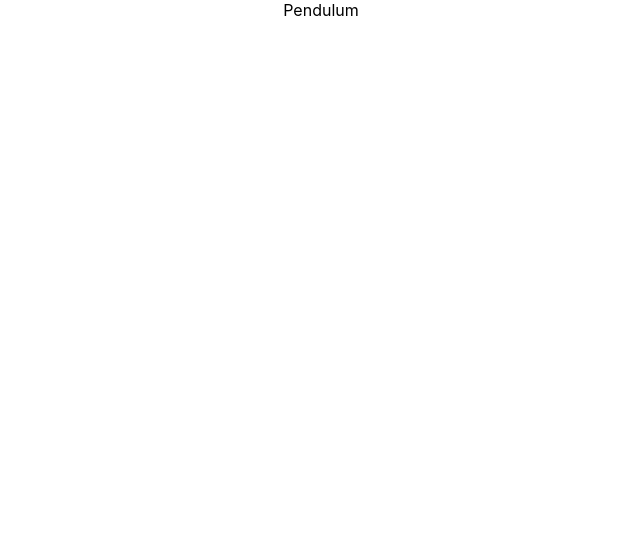
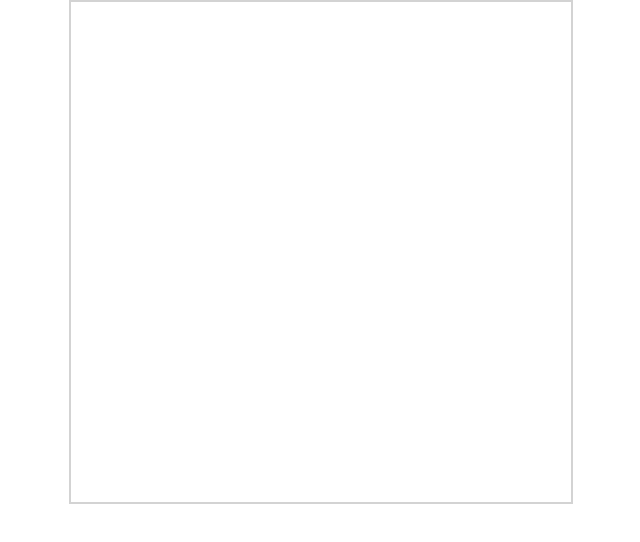
Before and after one commit to b-lukaszuk/ts_js_luzne_zadanka, a React (Create React App) app in the folder part2_Feb_2022/task2/my-app/: page / in a window 1280 px wide. Shown: the top 542 px of the page, without its empty margins (319-959 px from the left). Built offline with nearby package versions, Linux system fonts and the light colour scheme.

Commit message:
dod. komponent Canvas zawierajacy tag canvas

```diff
--- a/part2_Feb_2022/task2/my-app/src/App.tsx
+++ b/part2_Feb_2022/task2/my-app/src/App.tsx
@@ -1,10 +1,11 @@
 import React from 'react';
 import './App.css';
+import Canvas from './canvas/Canvas';
 
 const App: React.FC = () => {
     return (
         <div className="App">
-            Pendulum
+            <Canvas />
         </div>
     );
 }
--- /dev/null
+++ b/part2_Feb_2022/task2/my-app/src/canvas/Canvas.css
@@ -0,0 +1,5 @@
+.canvas {
+    border: 2px solid lightgray;
+    width: 500px;
+    height: 500px
+}
--- /dev/null
+++ b/part2_Feb_2022/task2/my-app/src/canvas/Canvas.tsx
@@ -0,0 +1,12 @@
+import React from 'react';
+import './Canvas.css';
+
+const Canvas: React.FC = () => {
+    return (
+        <div>
+            <canvas className="canvas" />
+        </div>
+    )
+}
+
+export default Canvas;
```
